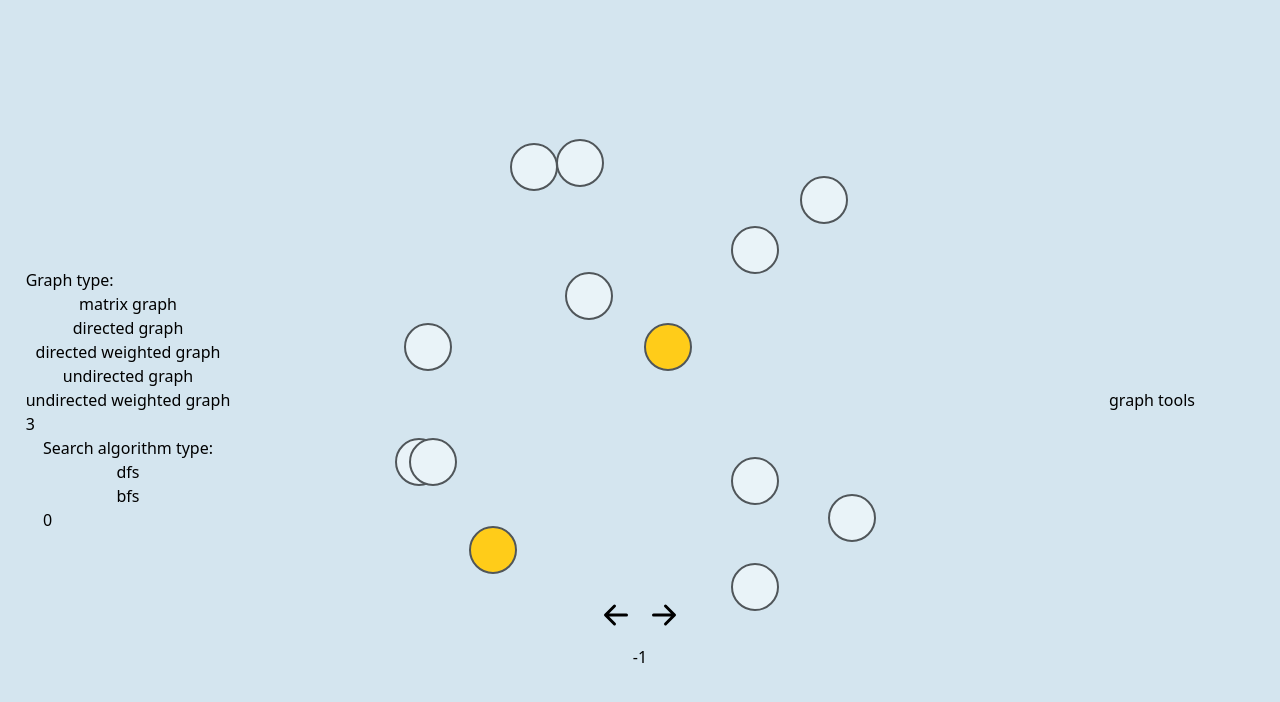
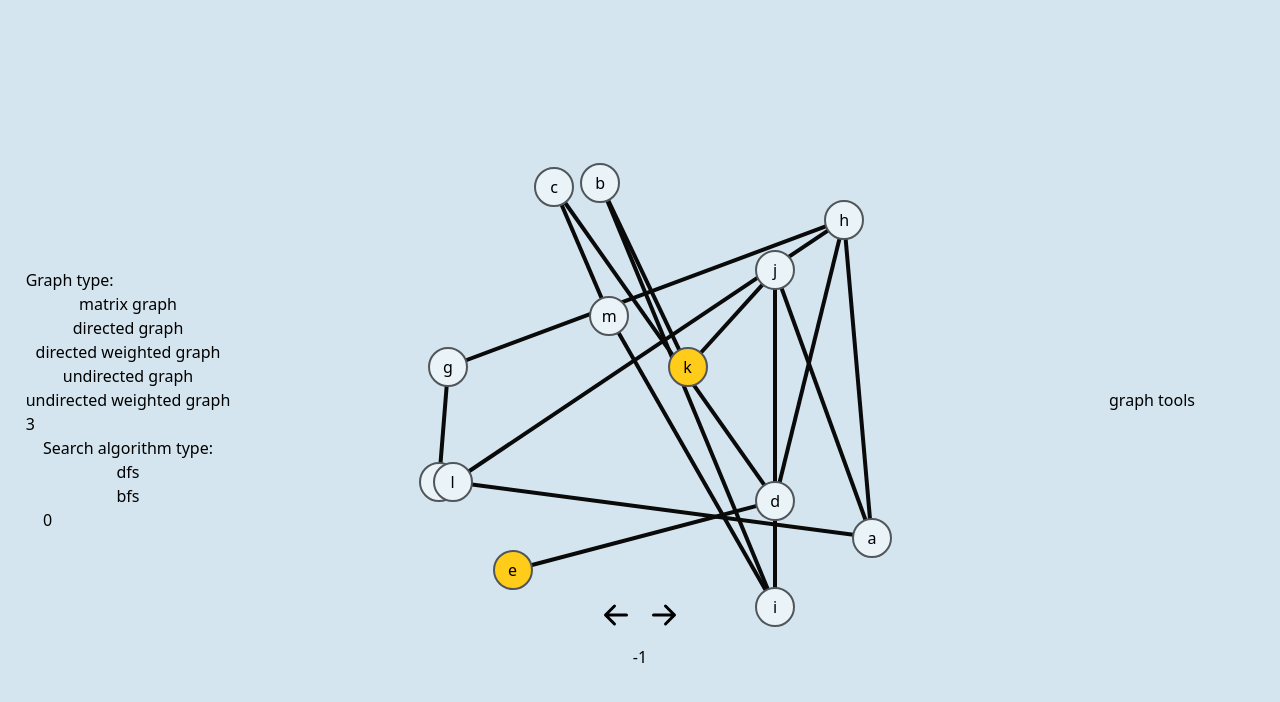
Before and after one commit to KLTPL/graph-algorithms-visualisation, a React (Vite) app: page / in a window 1280 px wide. Both pictures are taken after a click on the button "undirected graph". Shown: the top 702 px of the page. Built offline with nearby package versions, Linux system fonts and the light colour scheme.

Commit message:
Added eges to the visualisation of the undirected graph

```diff
--- a/src/components/graphs/Undirected.tsx
+++ b/src/components/graphs/Undirected.tsx
@@ -8,9 +8,11 @@ import {
 } from "./scripts/backtrackMechanick";
 import { NodeEdgeGraph } from "../../visualisationData/typesGraphData";
 import getRandomNodesPositions, {
-  NodePostion,
-  NodesPostions,
+  NodePosition,
+  NodesPositions,
 } from "./scripts/getRandomNodesPostions";
+import EdgeUndirected from "./elements/EdgeUndirected";
+import getEdges from "./scripts/getEdges";
 
 export default function Undirected() {
   const visualisationData = useVisualisationData()
@@ -21,7 +23,7 @@ export default function Undirected() {
   const nodes = [...visualisationData.graph.keys()];
   // after finding the end node algorithm backtracks to show visualisationData.pathToEndNode
   // backtrackCount is the count of how many nodes did the visualisation go back
-  const [nodesPositons, setNodesPostions] = useState<NodesPostions>(
+  const [nodesPositons, setNodesPostions] = useState<NodesPositions>(
     getRandomNodesPositions(nodes.length)
   );
   useEffect(
@@ -38,7 +40,7 @@ export default function Undirected() {
     );
   });
 
-  function getNode(node: NodeEdgeGraph, nodePos: NodePostion): JSX.Element {
+  function getNode(node: NodeEdgeGraph, nodePos: NodePosition): JSX.Element {
     return (
       <NodeEdge
         key={node}
@@ -53,9 +55,17 @@ export default function Undirected() {
 
   return (
     <div className="w-[60%] aspect-square relative">
-      {[...visualisationData.graph.keys()].map((node, i) =>
-        getNode(node, nodesPositons[i])
-      )}
+      {nodes.map((node, i) => getNode(node, nodesPositons[i]))}
+      {getEdges(visualisationData.graph).map((edge, key) => {
+        console.log(`${edge[0]} - ${edge[1]}`);
+        return (
+          <EdgeUndirected
+            key={key}
+            nodePos1={nodesPositons[nodes.indexOf(edge[0])]}
+            nodePos2={nodesPositons[nodes.indexOf(edge[1])]}
+          />
+        );
+      })}
     </div>
   );
 }
--- /dev/null
+++ b/src/components/graphs/elements/EdgeUndirected.tsx
@@ -0,0 +1,34 @@
+import { NodePosition } from "../scripts/getRandomNodesPostions";
+import { NODE_SIZE_PX } from "./NodeEdge";
+
+interface EdgeUndirectedProps {
+  nodePos1: NodePosition;
+  nodePos2: NodePosition;
+}
+
+const EDGE_HEIGHT_PX = 4;
+
+function EdgeUndirected({ nodePos1, nodePos2 }: EdgeUndirectedProps) {
+  const distX = nodePos1.left - nodePos2.left;
+  const distY = nodePos1.top - nodePos2.top;
+  const angle = Math.atan(distY / distX) * (180 / Math.PI);
+  const dist = Math.sqrt(Math.pow(distX, 2) + Math.pow(distY, 2));
+  const { left, top } = nodePos1.left < nodePos2.left ? nodePos1 : nodePos2;
+  return (
+    <div
+      style={{
+        transformOrigin: "left",
+        height: `${EDGE_HEIGHT_PX}px`,
+        width: `${dist}%`,
+        left: `${left}%`,
+        top: `${top}%`,
+        transform: `translate(${NODE_SIZE_PX / 2}px, ${
+          NODE_SIZE_PX / 2 - EDGE_HEIGHT_PX / 2
+        }px) rotate(${angle}deg)`,
+      }}
+      className="h-1 bg-black absolute"
+    ></div>
+  );
+}
+
+export default EdgeUndirected;
--- a/src/components/graphs/elements/NodeEdge.tsx
+++ b/src/components/graphs/elements/NodeEdge.tsx
@@ -1,14 +1,17 @@
 import { NodeEdgeGraph } from "../../../visualisationData/typesGraphData";
 import { VisualisationDataDirectedWeighted } from "../../../visualisationData/typesVisualisationData";
 import { getClassNamesForNodeEdge } from "../scripts/getClassNamesForNodes";
-import { NodePostion } from "../scripts/getRandomNodesPostions";
+import { NodePosition } from "../scripts/getRandomNodesPostions";
+
+export const NODE_SIZE_PX =
+  window.innerWidth < 500 ? window.innerWidth / 12 : 40;
 
 interface NodeEdgeProps {
   visualisationData: VisualisationDataDirectedWeighted;
   currStepIdx: number;
   backtrackCount: number;
   node: NodeEdgeGraph;
-  pos: NodePostion;
+  pos: NodePosition;
 }
 
 function NodeEdge({
@@ -21,11 +24,18 @@ function NodeEdge({
   const { left, top } = pos;
   return (
     <div
-      style={{ left: `${left}%`, top: `${top}%` }}
-      className={`absolute  w-12 h-12 rounded-[100%] grid place-content-center -translate-x-1/2 -translate-y-1/2 border-solid border-2 border-gray ${getClassNamesForNodeEdge(
+      style={{
+        left: `${left}%`,
+        top: `${top}%`,
+        width: `${NODE_SIZE_PX}px`,
+        height: `${NODE_SIZE_PX}px`,
+      }}
+      className={`absolute rounded-[100%] grid place-content-center border-solid border-2 z-50 border-gray ${getClassNamesForNodeEdge(
         { visualisationData, currStepIdx, backtrackCount, node }
       )}`}
-    ></div>
+    >
+      {node}
+    </div>
   );
 }
 
--- /dev/null
+++ b/src/components/graphs/scripts/getEdges.ts
@@ -0,0 +1,28 @@
+import {
+  DirectedWeightedGraph,
+  NodeEdgeGraph,
+  ToNodeDirectedWeightedGraph,
+} from "../../../visualisationData/typesGraphData";
+
+type Edge = NodeEdgeGraph[]; // of length 2
+
+function getEdges(graph: DirectedWeightedGraph): Edge[] {
+  const edges: Edge[] = [];
+  const edgesCodes = new Set<string>();
+  for (const node of graph.keys()) {
+    const neighbours = graph.get(node) as ToNodeDirectedWeightedGraph[];
+    for (const { node: neighbour } of neighbours) {
+      const strCode =
+        node.charCodeAt(0) < neighbour.charCodeAt(0)
+          ? `${node};${neighbour}`
+          : `${neighbour};${node}`;
+      if (!edgesCodes.has(strCode)) {
+        edgesCodes.add(strCode);
+        edges.push([node, neighbour]);
+      }
+    }
+  }
+  return edges;
+}
+
+export default getEdges;
--- a/src/components/graphs/scripts/getRandomNodesPostions.ts
+++ b/src/components/graphs/scripts/getRandomNodesPostions.ts
@@ -1,9 +1,22 @@
-import { NodeEdgeGraph } from "../../../visualisationData/typesGraphData";
+export type NodePosition = { left: number; top: number };
+export type NodesPositions = NodePosition[];
 
-export type NodePostion = { left: number; top: number };
-export type NodesPostions = NodePostion[];
-
-function getRandomNodesPositions(nodesAmount: number): NodesPostions {
+function getRandomNodesPositions(nodesAmount: number): NodesPositions {
+  // return [
+  //   { left: 81, top: 66 },
+  //   { left: 74, top: 99 },
+  //   { left: 77, top: 84 },
+  //   { left: 73, top: 7 },
+  //   { left: 9, top: 68 },
+  //   { left: 36, top: 67 },
+  //   { left: 40, top: 32 },
+  //   { left: 61, top: 78 },
+  //   { left: 1, top: 61 },
+  //   { left: 30, top: 66 },
+  //   { left: 12, top: 93 },
+  //   { left: 30, top: 35 },
+  //   { left: 90, top: 50 },
+  // ];
   return Array(nodesAmount)
     .fill(null)
     .map(() => {
```
